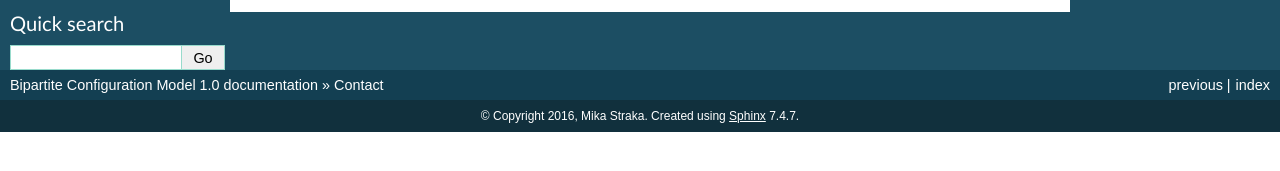
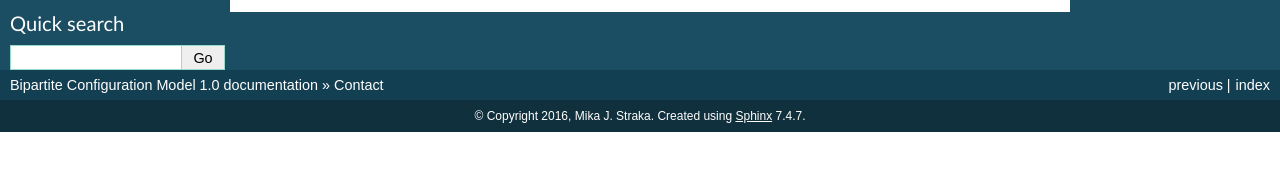
Before and after one commit to tsakim/bicm, a Sphinx documentation site: the page built from docs/source/contact.rst, in a window 1280 px wide. Shown: the part 147-318 px from the top of the page. Built offline with Sphinx 7.4.7, drawn with Linux system fonts in a browser that asks for light colours.

Commit message:
typo corrected in docs/.

```diff
--- a/docs/conf.py
+++ b/docs/conf.py
@@ -49,7 +49,7 @@ master_doc = 'index'
 
 # General information about the project.
 project = u'Bipartite Configuration Model'
-copyright = u'2016, Mika Straka'
+copyright = u'2016, Mika J. Straka'
 
 # The version info for the project you're documenting, acts as replacement for
 # |version| and |release|, also used in various other places throughout the
@@ -202,7 +202,7 @@ latex_elements = {
 #  author, documentclass [howto, manual, or own class]).
 latex_documents = [
   ('index', 'BipartiteConfigurationModel.tex', u'Bipartite Configuration Model Documentation',
-   u'Mika Straka', 'manual'),
+   u'Mika J. Straka', 'manual'),
 ]
 
 # The name of an image file (relative to this directory) to place at the top of
@@ -232,7 +232,7 @@ latex_documents = [
 # (source start file, name, description, authors, manual section).
 man_pages = [
     ('index', 'bipartiteconfigurationmodel', u'Bipartite Configuration Model Documentation',
-     [u'Mika Straka'], 1)
+     [u'Mika J. Straka'], 1)
 ]
 
 # If true, show URL addresses after external links.
@@ -246,7 +246,7 @@ man_pages = [
 #  dir menu entry, description, category)
 texinfo_documents = [
   ('index', 'BipartiteConfigurationModel', u'Bipartite Configuration Model Documentation',
-   u'Mika Straka', 'BipartiteConfigurationModel', 'One line description of project.',
+   u'Mika J. Straka', 'BipartiteConfigurationModel', 'One line description of project.',
    'Miscellaneous'),
 ]
 
```
Also changed, not shown: 19 other files.
